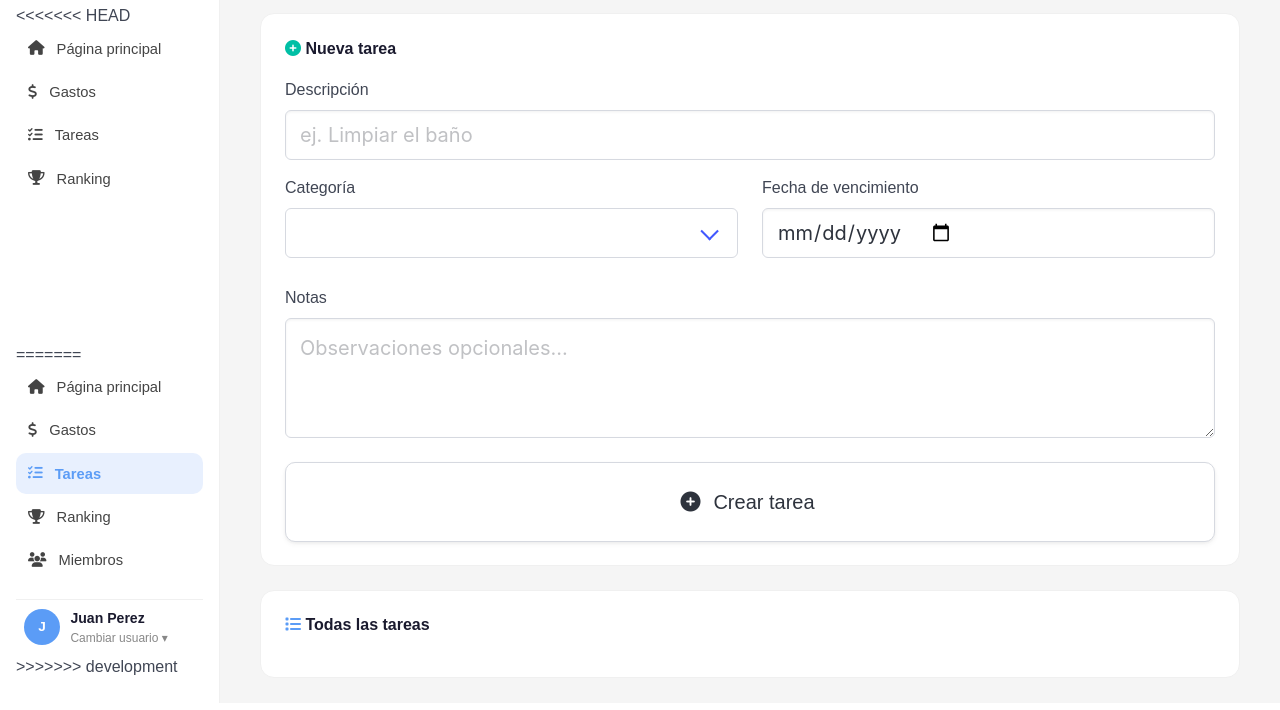
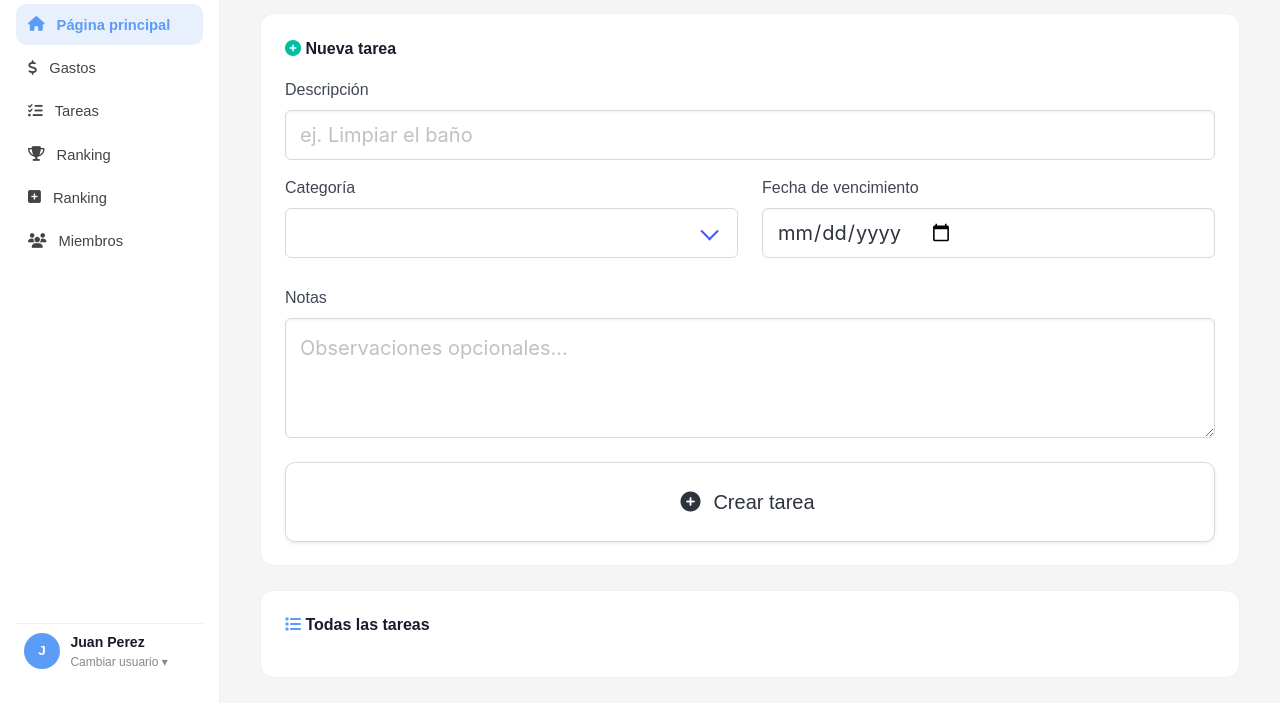
Before and after one commit to MalenaPineda/TP-Intro.-al-Desarrollo-de-Software, a website: page app/src/frontend/gestion_tareas.html in a window 1280 px wide. Shown: the part 97-807 px from the top of the page. Drawn offline with nearby package versions, Linux system fonts and the light colour scheme; no server answers.

Commit message:
chore: modifico las url del menu

```diff
--- a/app/src/frontend/gestion_tareas.html
+++ b/app/src/frontend/gestion_tareas.html
@@ -56,20 +56,13 @@
         <div class="members" id="cantidad-miembros">4 miembros</div>
     </div>
     <nav class="sidebar-menu">
-<<<<<<< HEAD
-        <a href="dashboard.html" class="sidebar-item"><i class="fa-solid fa-house"></i>Página principal</a>
-        <a href="ver_gastos.html" class="sidebar-item"><i class="fa-solid fa-dollar-sign"></i>Gastos</a>
-        <a href="tareas.html" class="sidebar-item"><i class="fa-solid fa-list-check"></i>Tareas</a>
-        <a href="ranking.html" class="sidebar-item"><i class="fa-solid fa-trophy"></i>Ranking</a>
-    </nav>
-
-=======
-        <a href="dashboard" class="sidebar-item"><i class="fa-solid fa-house"></i> Página principal</a>
-        <a href="ver_gastos" class="sidebar-item"><i class="fa-solid fa-dollar-sign"></i> Gastos</a>
-        <a href="tareas" class="sidebar-item active"><i class="fa-solid fa-list-check"></i> Tareas</a>
-        <a href="ranking" class="sidebar-item"><i class="fa-solid fa-trophy"></i>Ranking</a>
-        <a href="miembros" class="sidebar-item"><i class="fa-solid fa-users"></i> Miembros</a>
-    </nav>
+      <a href="dashboard.html" class="sidebar-item active"><i class="fa-solid fa-house"></i> Página principal</a>
+      <a href="ver_gastos.html" class="sidebar-item"><i class="fa-solid fa-dollar-sign"></i> Gastos</a>
+      <a href="tareas.html" class="sidebar-item"><i class="fa-solid fa-list-check"></i> Tareas</a>
+      <a href="ranking.html" class="sidebar-item"><i class="fa-solid fa-trophy"></i>Ranking</a>
+      <a href="insignias.html" class="sidebar-item"><i class="fa-solid fa-square-plus"></i>Ranking</a>
+      <a href="miembros.html" class="sidebar-item"><i class="fa-solid fa-users"></i> Miembros</a>
+  </nav>
     <div class="sidebar-user" id="selector-usuario">
         <div class="avatar" id="user-avatar">M</div>
         <div class="user-info">
@@ -78,7 +71,6 @@
         </div>
     </div>
     <div id="user-dropdown" class="user-dropdown"></div>
->>>>>>> development
 </aside>
 
   <!--
@@ -98,7 +90,7 @@
         <h1 class="page-title">Gestión de tareas</h1>
         <p class="page-subtitle">Crear, editar y eliminar tareas del hogar</p>
       </div>
-      <a href="tareas.html" class="btn-add">
+      <a href="tareas" class="btn-add">
         <i class="fa-solid fa-arrow-left"></i> Volver a tareas
       </a>
     </div>
```
